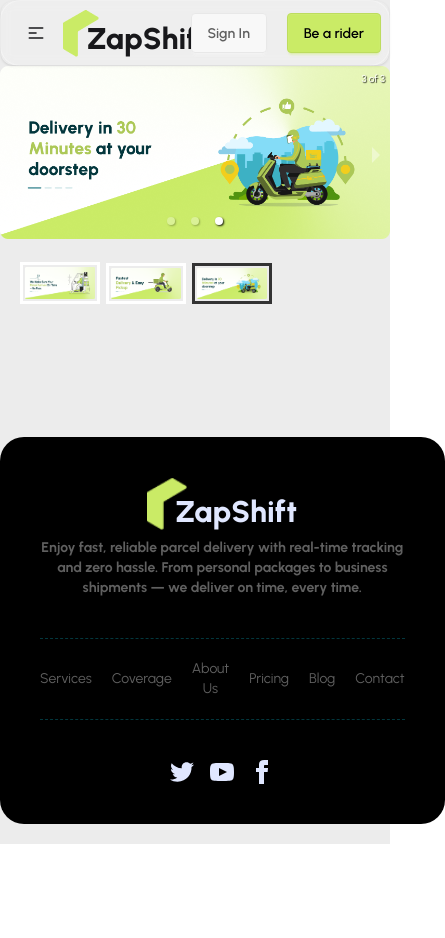
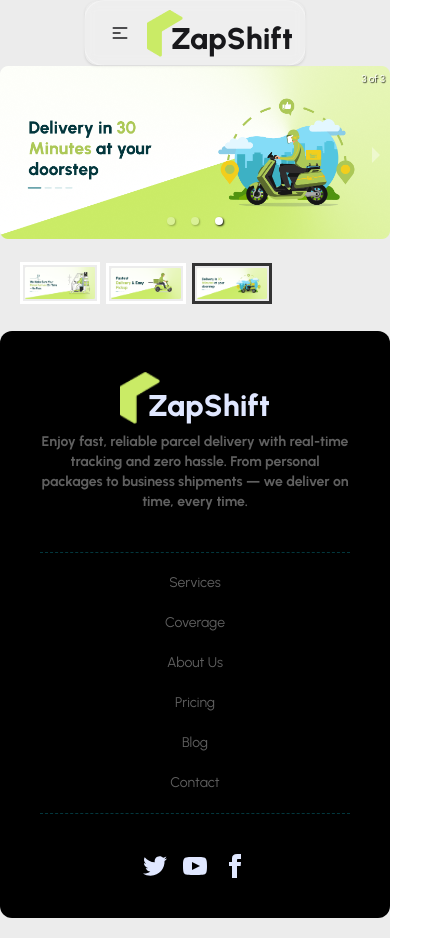
Before and after one commit to oliullahakib/zap-shift-client, a React (Vite) app: page / in a window 390 px wide. Shown: the whole page, 445 px wide, since content can reach past the window. Before the commit the page ends 844 px from the top, so only its background shows below. Built offline with nearby package versions, Linux system fonts and the light colour scheme.

Commit message:
fix responsiveness of navbar and footer

```diff
--- a/src/pages/Shared/Footer.jsx
+++ b/src/pages/Shared/Footer.jsx
@@ -15,7 +15,7 @@ const Footer = () => {
     </>
     return (
         <Mydiv>
-            <footer className="footer footer-horizontal footer-center bg-black text-primary-content rounded-3xl mb-5 p-10">
+            <footer className="footer footer-horizontal footer-center bg-black text-primary-content rounded-xl lg:rounded-3xl mb-5 p-10">
                 <aside>
                    <Logo/>
                     <p className="text-accent font-bold">
@@ -23,7 +23,7 @@ const Footer = () => {
                     </p>
 
                 </aside>
-                <div className="w-full links border-y border-dashed border-secondary flex justify-center  gap-5 py-5">
+                <div className="w-full links border-y border-dashed border-secondary flex flex-col md:flex-row justify-center  gap-5 py-5">
                 {links}
                 </div>
                 <nav>
--- a/src/pages/Shared/Navbar.jsx
+++ b/src/pages/Shared/Navbar.jsx
@@ -24,18 +24,20 @@ const Navbar = () => {
                         <ul
                             tabIndex="-1"
                             className="menu menu-sm dropdown-content bg-base-100 rounded-box z-1 mt-3 w-52 p-2 shadow">
-                           {links}
+                            {links}
+                            <Link to={''} className="btn text-accent my-4">Sign In</Link>
+                            <Link to={''} className="btn btn-primary text-black ">Be a rider</Link>
                         </ul>
                     </div>
-                    <Logo/>
+                    <Logo />
                 </div>
                 <div className="navbar-center hidden lg:flex">
                     <ul className="menu menu-horizontal px-1">
 
-                       {links}
+                        {links}
                     </ul>
                 </div>
-                <div className="navbar-end ml-5 ">
+                <div className="navbar-end ml-5 hidden lg:flex ">
                     <Link to={''} className="btn text-accent mr-5">Sign In</Link>
                     <Link to={''} className="btn btn-primary text-black ">Be a rider</Link>
                 </div>
```
